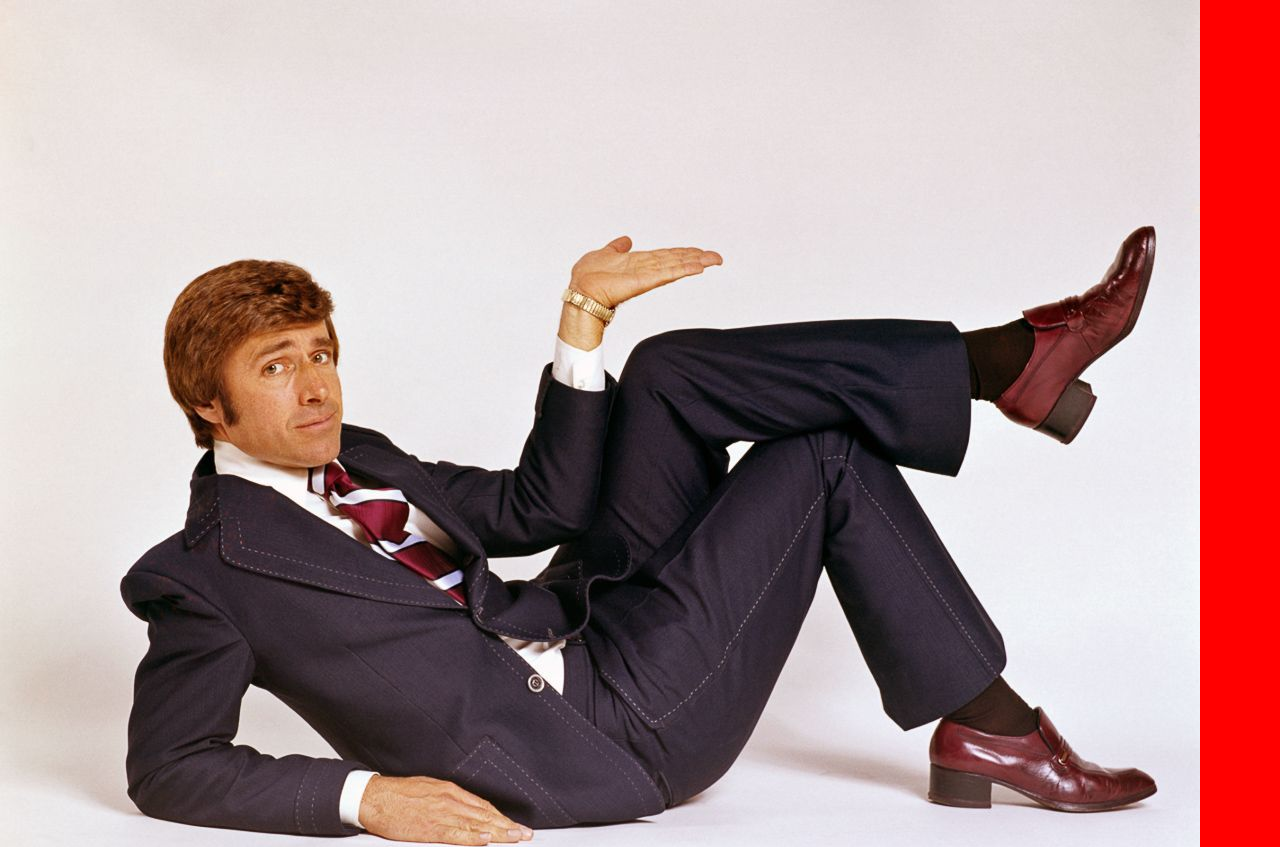
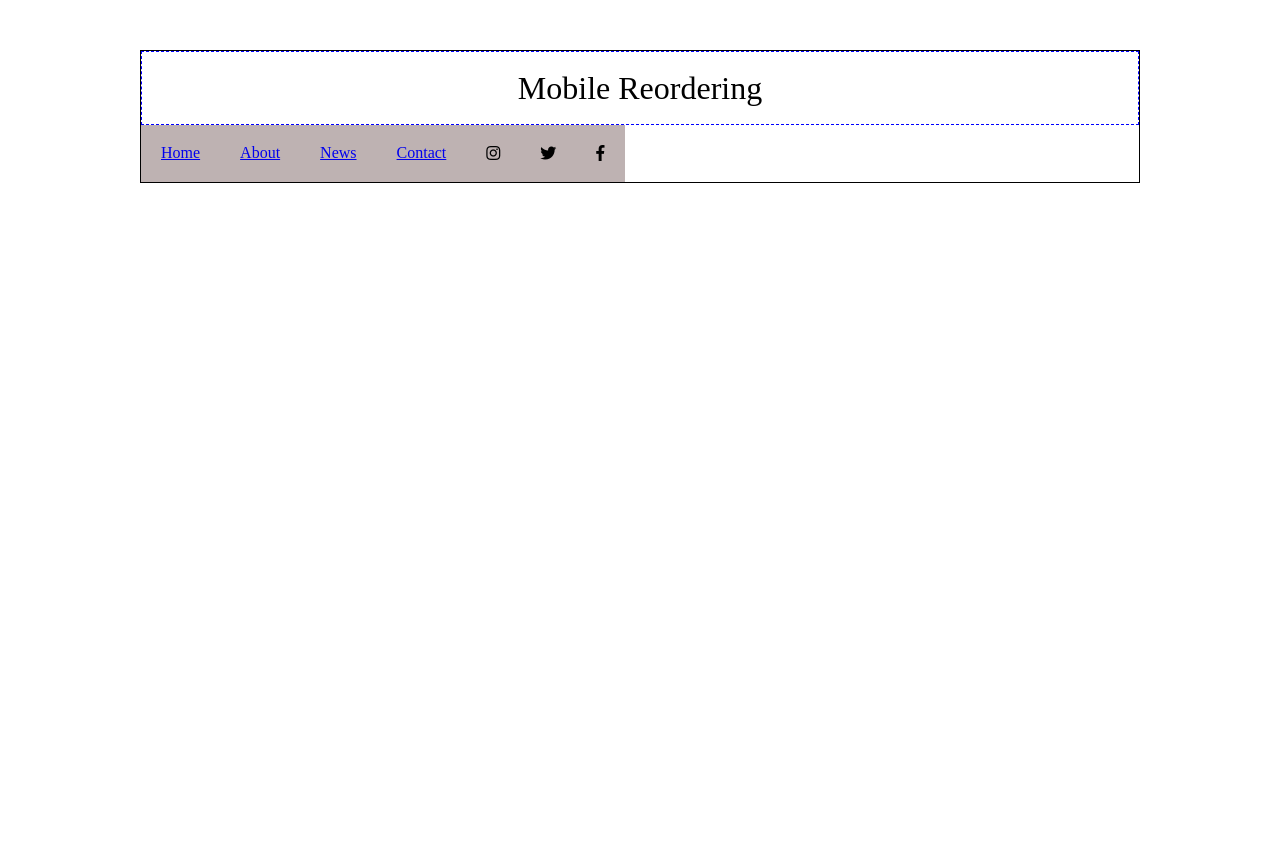
Before and after one commit to Dayun123/css_practice-flexbox, a website: page mobile-reordering/index.html in a window 1280 px wide. Shown: the top 847 px of the page. After the commit the page ends 800 px from the top, so only its background shows below. Drawn offline with nearby package versions, Linux system fonts and the light colour scheme; files that its build step writes are made by us from their sources.

Commit message:
Add basic markup and basic styling to first two sections.

```diff
--- a/mobile-reordering/index.html
+++ b/mobile-reordering/index.html
@@ -2,12 +2,48 @@
 <html>
 <head>
   <title>Mobile Reordering with Flexbox</title>
+  <link rel="stylesheet" href="https://use.fontawesome.com/releases/v5.7.2/css/all.css" integrity="sha384-fnmOCqbTlWIlj8LyTjo7mOUStjsKC4pOpQbqyi7RrhN7udi9RwhKkMHpvLbHG9Sr" crossorigin="anonymous">
   <link rel="stylesheet" type="text/css" href="style.min.css">
 </head>
 <body>
 
-  <div class="container">
-    <img src="img/stock-photo.jpg">
+  <div class="site-wrapper">
+
+    <header>
+      <h1>Mobile Reordering</h1>
+    </header>
+
+    <nav>
+      <ul>
+        <li><a href="#">Home</a></li>
+        <li><a href="#">About</a></li>
+        <li><a href="#">News</a></li>
+        <li><a href="#">Contact</a></li>
+        <li class="social-nav"><a href="#"></a><i class="fab fa-instagram"></i></li>
+        <li class="social-nav"><a href="#"></a><i class="fab fa-twitter"></i></li>
+        <li class="social-nav"><a href="#"></a><i class="fab fa-facebook-f"></i></li>
+      </ul>
+    </nav>
+
+    <section class="hero">
+
+    </section>
+
+    <section class="site-description">
+
+    </section>
+
+    <section class="signup-form">
+      <form>
+
+      </form>
+    </section>
+
+    <footer>
+
+    </footer>
+
+
   </div>
 
 </body>
--- a/mobile-reordering/package.json
+++ b/mobile-reordering/package.json
@@ -22,11 +22,13 @@
   },
   "homepage": "https://github.com/Dayun123/css_practice-flexbox#readme",
   "devDependencies": {
+    "@fortawesome/fontawesome-free": "^5.7.2",
     "gulp": "^4.0.0",
     "gulp-autoprefixer": "^6.0.0",
     "gulp-concat": "^2.6.1",
     "gulp-csso": "^3.0.1",
     "gulp-htmlmin": "^5.0.1",
     "reset-css": "^4.0.1"
-  }
+  },
+  "dependencies": {}
 }
--- a/mobile-reordering/style.css
+++ b/mobile-reordering/style.css
@@ -1,3 +1,34 @@
+/* Setup our boxes to be sized with border-box, not content-box. */
+html {
+  box-sizing: border-box;
+}
+*, *:before, *:after {
+  box-sizing: inherit;
+}
+
 body {
-  background: red;
+  padding: 50px;
+  font-size: 16px;
 }
+
+.site-wrapper {
+  border: 1px solid black;
+  max-width: 1000px;
+  margin: 0 auto;
+}
+
+header {
+  border: 1px dashed blue;
+  padding: 20px;
+  font-size: 2rem;
+  text-align: center;
+}
+
+nav ul {
+  display: flex;
+}
+
+nav li {
+  background: rgba(40, 0, 0, 0.3);
+  padding: 20px;
+}
```
Also changed, not shown: mobile-reordering/build/index.html, mobile-reordering/build/style.min.css, 1 other file.
